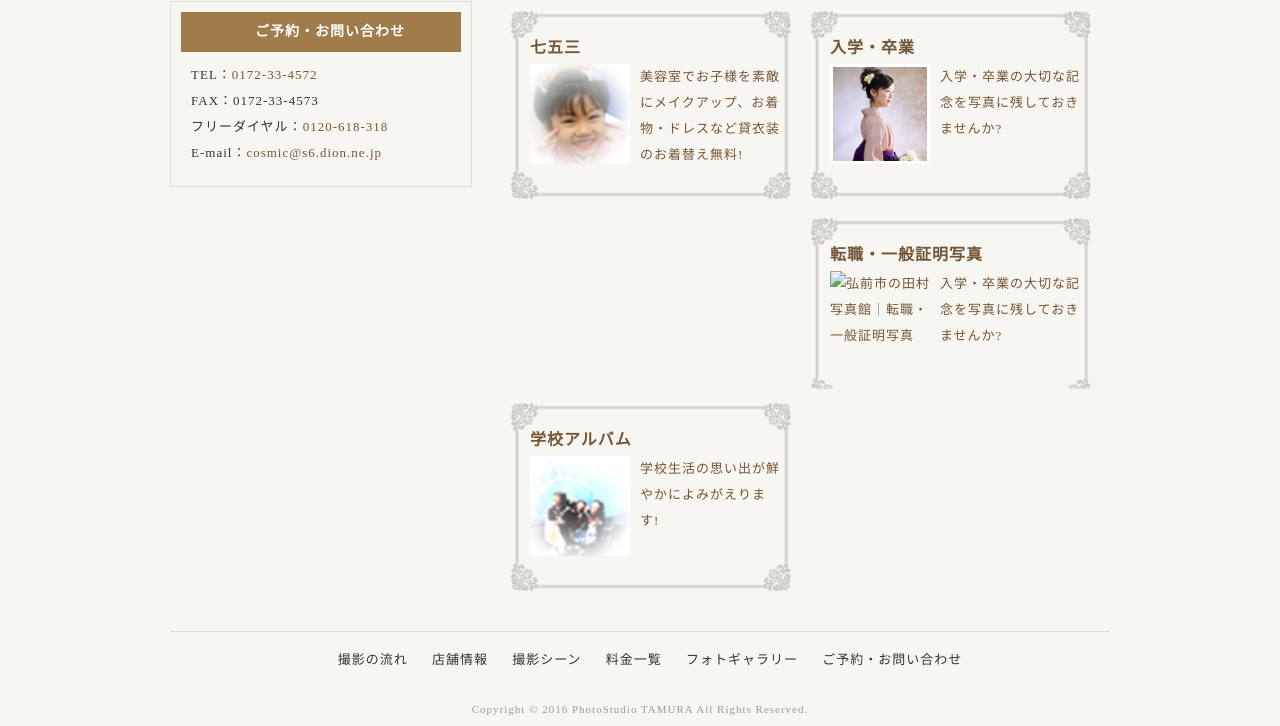
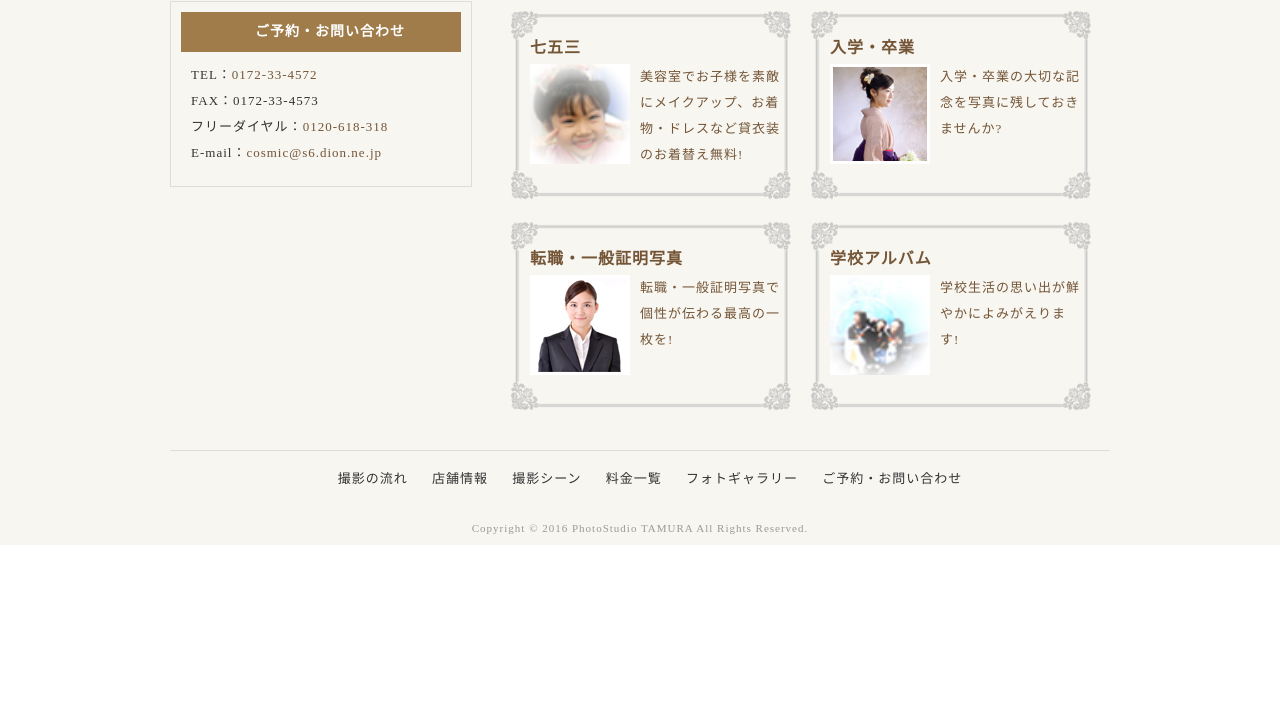
Before and after one commit to KyoheiTokai/cosmic, a plain HTML site: page public_html/index.html in a window 1280 px wide. Shown: the part 1099-1825 px from the top of the page. After the commit the page ends 1644 px from the top, so only its background shows below. Drawn offline with nearby package versions, Linux system fonts and the light colour scheme.

Commit message:
2016.01.19

```diff
--- a/public_html/index.html
+++ b/public_html/index.html
@@ -138,12 +138,12 @@ $(function(){
                 <p><a href="graduation.html"><img src="img/news_04.jpg" width="100" alt="弘前市の田村写真館｜入学・卒業メニュー" />
                     入学・卒業の大切な記念を写真に残しておきませんか?</a></p>
             </div><!-- /.menubox -->
+            <div class="menubox clear">
+                <h4>転職・一般証明写真</h4>
+                <p><a href="certification.html"><img src="img/news_06.jpg" width="100" alt="弘前市の田村写真館｜転職・一般証明写真" />
+                    転職・一般証明写真で個性が伝わる最高の一枚を!</a></p>
+            </div><!-- /.menubox -->
             <div class="menubox">
-                <h4>転職・一般証明写真</h4>
-                <p><a href="certification.html"><img src="" width="100" alt="弘前市の田村写真館｜転職・一般証明写真" />
-                    入学・卒業の大切な記念を写真に残しておきませんか?</a></p>
-            </div><!-- /.menubox -->
-            <div class="menubox clear">
                 <h4>学校アルバム</h4>
                 <p><a href="schoolalbum.html"><img src="img/news_05.jpg" width="100" alt="弘前市の田村写真館｜学校アルバムメニュー" />学校生活の思い出が鮮やかによみがえります!</a></p>
             </div><!-- /.menubox -->
```
Also changed, not shown: public_html/img/news_06.jpg (added).
